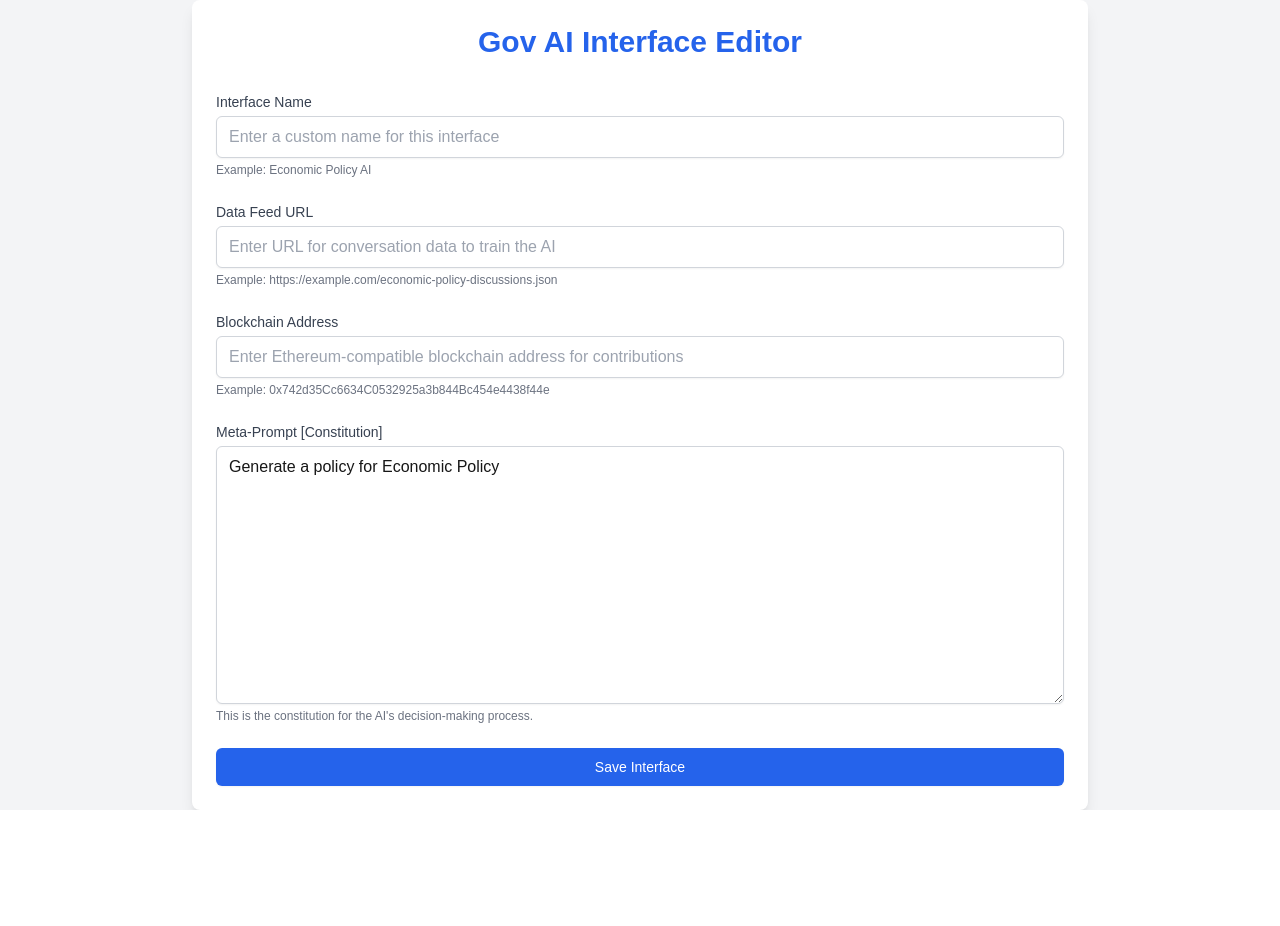
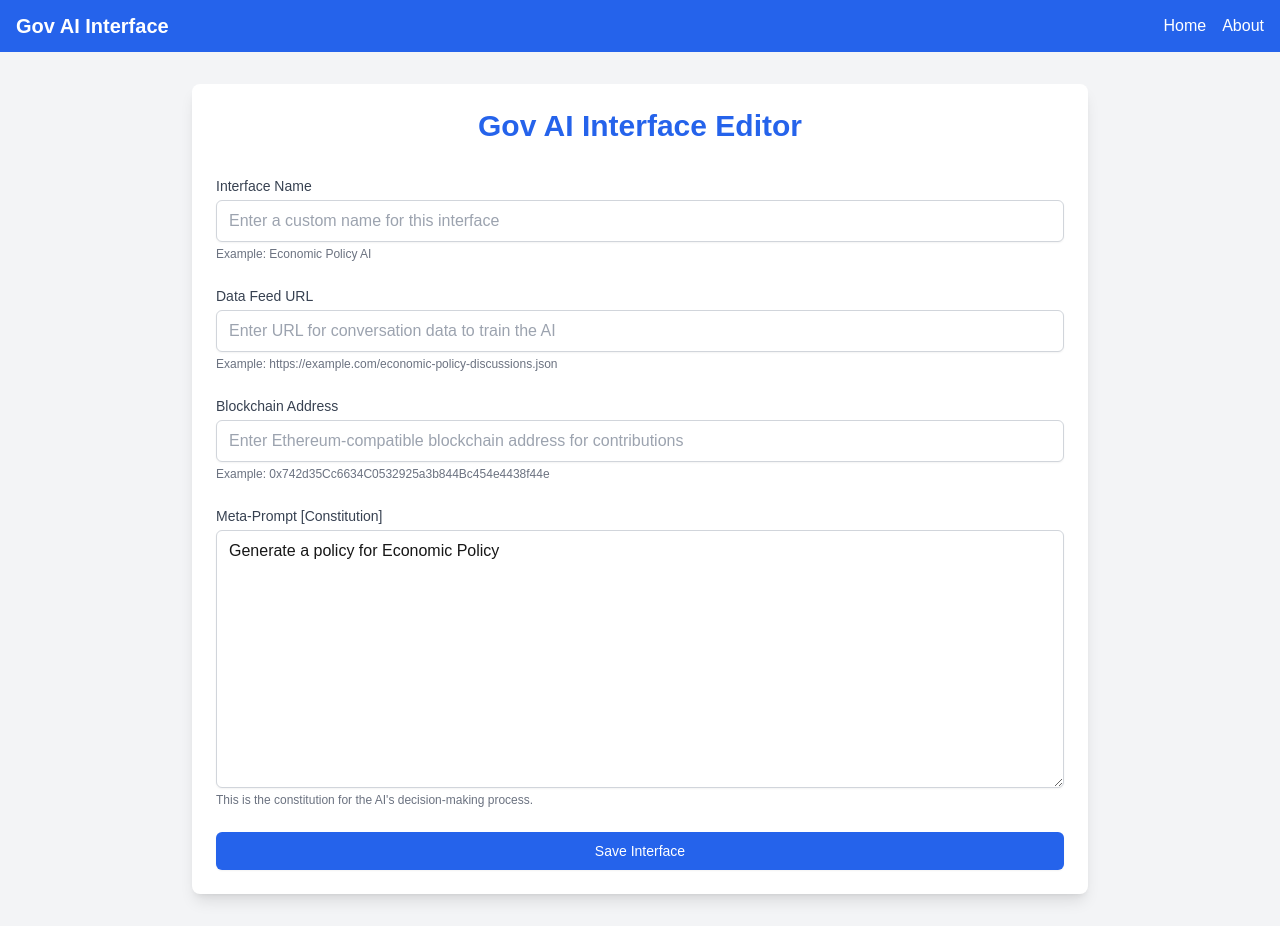
Before and after one commit to DemocracyEarth/neo, a Next.js app: page /gov/economic in a window 1280 px wide. Before the commit the page ends 810 px from the top, so only its background shows below. Built offline with nearby package versions, Linux system fonts and the light colour scheme.

Commit message:
header menu across whole app

```diff
--- a/src/app/[id]/page.tsx
+++ b/src/app/[id]/page.tsx
@@ -1,32 +1,13 @@
 import { notFound } from 'next/navigation';
-import Link from 'next/link';
-import GovComponent from '@/components/GovComponent';
-
-const govInterfaces = {
-  economic: { title: 'Economic Policy', prompt: 'Discuss economic policies and their impacts.' },
-  social: { title: 'Social Welfare', prompt: 'Explore social welfare programs and their effects.' },
-  environmental: { title: 'Environmental', prompt: 'Analyze environmental policies and sustainability efforts.' },
-  education: { title: 'Education', prompt: 'Examine education systems and potential improvements.' },
-  healthcare: { title: 'Healthcare', prompt: 'Discuss healthcare policies and public health initiatives.' },
-  infrastructure: { title: 'Infrastructure', prompt: 'Explore infrastructure development and urban planning.' },
-};
+import GovComponent from '@/app/components/GovComponent';
+import { govInterfaces } from '@/app/page';
 
 export default function GovPage({ params }: { params: { id: string } }) {
-  const interface = govInterfaces[params.id as keyof typeof govInterfaces];
+  const selectedInterface = govInterfaces[params.id as keyof typeof govInterfaces];
 
-  if (!interface) {
+  if (!selectedInterface) {
     notFound();
   }
 
-  return (
-    <div className="min-h-screen bg-gray-100 py-12 px-4 sm:px-6 lg:px-8">
-      <div className="max-w-3xl mx-auto">
-        <Link href="/" className="text-blue-600 hover:underline mb-4 inline-block">
-          &larr; Back to Main Menu
-        </Link>
-        <h1 className="text-3xl font-bold mb-6">{interface.title} GovAI Interface</h1>
-        <GovComponent defaultPrompt={interface.prompt} />
-      </div>
-    </div>
-  );
+  return <GovComponent defaultPrompt={`Generate a policy for ${selectedInterface.title}`} />;
 }
--- /dev/null
+++ b/src/app/components/About.tsx
@@ -0,0 +1,14 @@
+export default function AboutPage() {
+  return (
+    <div className="container mx-auto px-4 py-8">
+      <h1 className="text-3xl font-bold mb-4">About Gov AI Interface</h1>
+      <p className="mb-4">
+        Gov AI Interface is a platform for creating and managing AI-powered governance interfaces.
+        It allows users to define custom AI models for various policy-making and governance tasks.
+      </p>
+      <p>
+        This project is currently under development. More information will be available soon.
+      </p>
+    </div>
+  );
+}
--- a/src/app/components/GovComponent.tsx
+++ b/src/app/components/GovComponent.tsx
@@ -13,8 +13,8 @@ export default function GovComponent({ defaultPrompt }: GovComponentProps) {
   const [metaPrompt, setMetaPrompt] = useState(defaultPrompt);
 
   return (
-    <div className="min-h-screen flex items-center justify-center bg-gray-100 px-4 sm:px-6 lg:px-8">
-      <div className="max-w-4xl w-full space-y-8 bg-white p-6 rounded-lg shadow-lg">
+    <div className="container mx-auto px-4 py-8">
+      <div className="max-w-4xl mx-auto space-y-8 bg-white p-6 rounded-lg shadow-lg">
         <h1 className="text-3xl font-bold text-center text-blue-600">Gov AI Interface Editor</h1>
 
         <div className="space-y-6">
--- /dev/null
+++ b/src/app/components/Header.tsx
@@ -0,0 +1,27 @@
+import Link from 'next/link';
+
+export default function Header() {
+  return (
+    <header className="bg-blue-600 text-white shadow-md">
+      <div className="container mx-auto px-4 py-3 flex items-center justify-between">
+        <Link href="/" className="text-xl font-bold">
+          Gov AI Interface
+        </Link>
+        <nav>
+          <ul className="flex space-x-4">
+            <li>
+              <Link href="/" className="hover:text-blue-200 transition-colors">
+                Home
+              </Link>
+            </li>
+            <li>
+              <Link href="/about" className="hover:text-blue-200 transition-colors">
+                About
+              </Link>
+            </li>
+          </ul>
+        </nav>
+      </div>
+    </header>
+  );
+}
--- a/src/app/gov/[id]/page.tsx
+++ b/src/app/gov/[id]/page.tsx
@@ -2,10 +2,10 @@ import GovComponent from '@/app/components/GovComponent';
 import { govInterfaces } from '@/app/page';
 
 export default function GovPage({ params }: { params: { id: string } }) {
-  const selectedInterface = govInterfaces.find(item => item.id === params.id);
+  const selectedInterface = Object.values(govInterfaces).find(item => item.id === params.id);
 
   if (!selectedInterface) {
-    return <div>Interface not found</div>;
+    return <div className="container mx-auto px-4 py-8 text-center">Interface not found</div>;
   }
 
   return <GovComponent defaultPrompt={`Generate a policy for ${selectedInterface.title}`} />;
--- a/src/app/layout.tsx
+++ b/src/app/layout.tsx
@@ -1,10 +1,10 @@
-import './globals.css'
-import type { Metadata } from 'next'
+import Header from './components/Header';
+import './globals.css';
 
-export const metadata: Metadata = {
-  title: 'Gov AI Interfaces',
-  description: 'A platform for various Gov AI interfaces',
-}
+export const metadata = {
+  title: 'Gov AI Interface',
+  description: 'AI-powered governance interface editor',
+};
 
 export default function RootLayout({
   children,
@@ -13,7 +13,12 @@ export default function RootLayout({
 }) {
   return (
     <html lang="en">
-      <body>{children}</body>
+      <body>
+        <Header />
+        <main className="min-h-screen bg-gray-100">
+          {children}
+        </main>
+      </body>
     </html>
-  )
+  );
 }
--- a/src/app/page.tsx
+++ b/src/app/page.tsx
@@ -1,13 +1,13 @@
 import Link from 'next/link';
 
-export const govInterfaces = [
-  { id: 'economic', title: 'Economic Policy', icon: '💰' },
-  { id: 'social', title: 'Social Welfare', icon: '🤝' },
-  { id: 'environmental', title: 'Environmental', icon: '🌳' },
-  { id: 'education', title: 'Education', icon: '🎓' },
-  { id: 'healthcare', title: 'Healthcare', icon: '🏥' },
-  { id: 'infrastructure', title: 'Infrastructure', icon: '🏗️' },
-];
+export const govInterfaces = {
+  economic: { id: 'economic', title: 'Economic Policy', icon: '💰' },
+  social: { id: 'social', title: 'Social Welfare', icon: '🤝' },
+  environmental: { id: 'environmental', title: 'Environmental', icon: '🌳' },
+  education: { id: 'education', title: 'Education', icon: '🎓' },
+  healthcare: { id: 'healthcare', title: 'Healthcare', icon: '🏥' },
+  infrastructure: { id: 'infrastructure', title: 'Infrastructure', icon: '🏗️' },
+};
 
 export default function Home() {
   return (
@@ -15,7 +15,7 @@ export default function Home() {
       <section className="max-w-7xl mx-auto">
         <h1 className="text-4xl font-bold text-center mb-12">GovAI Interfaces</h1>
         <nav className="grid grid-cols-1 sm:grid-cols-2 lg:grid-cols-3 gap-6">
-          {govInterfaces.map((item) => (
+          {Object.values(govInterfaces).map((item) => (
             <Link href={`/gov/${item.id}`} key={item.id} className="block">
               <article className="bg-white rounded-lg shadow-md hover:shadow-lg transition-shadow duration-300 p-6 text-center">
                 <p className="text-5xl mb-4">{item.icon}</p>
```
